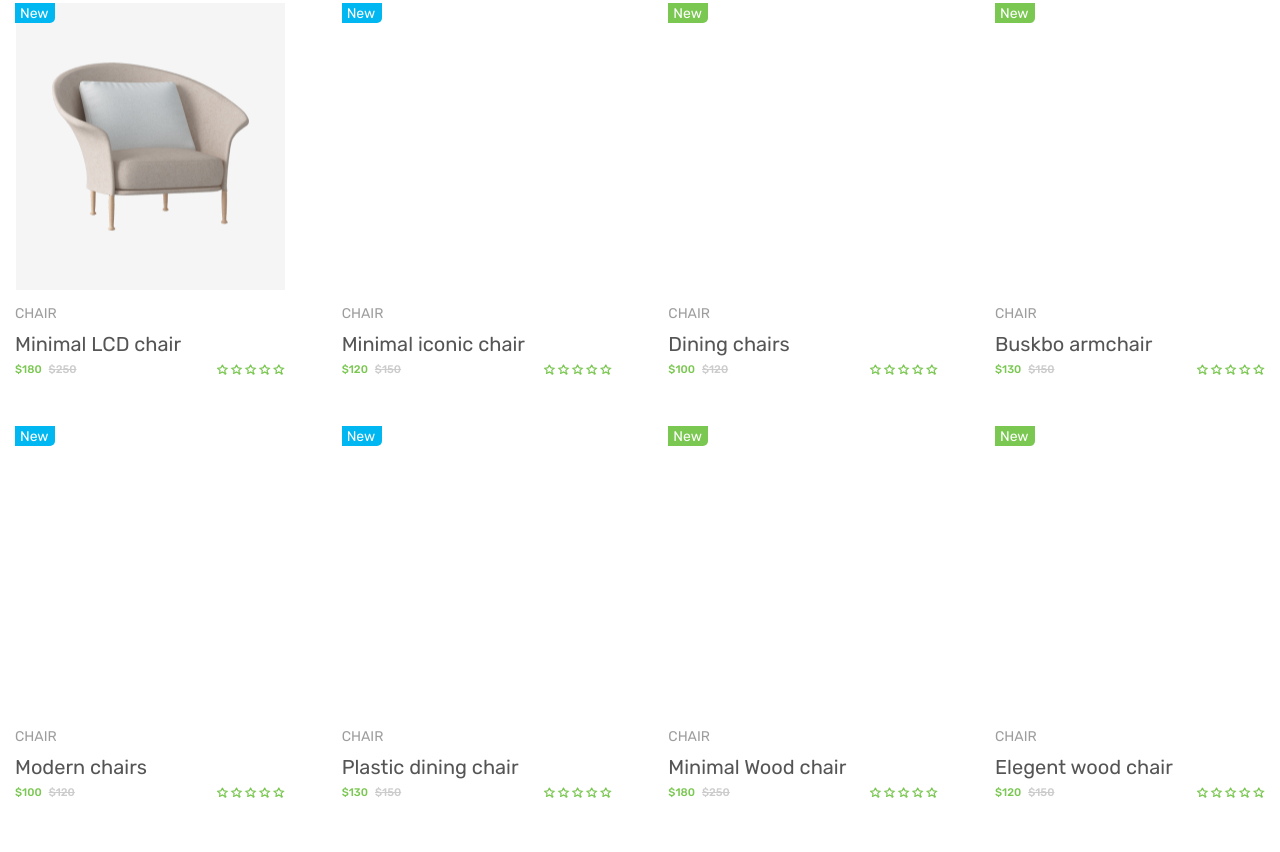
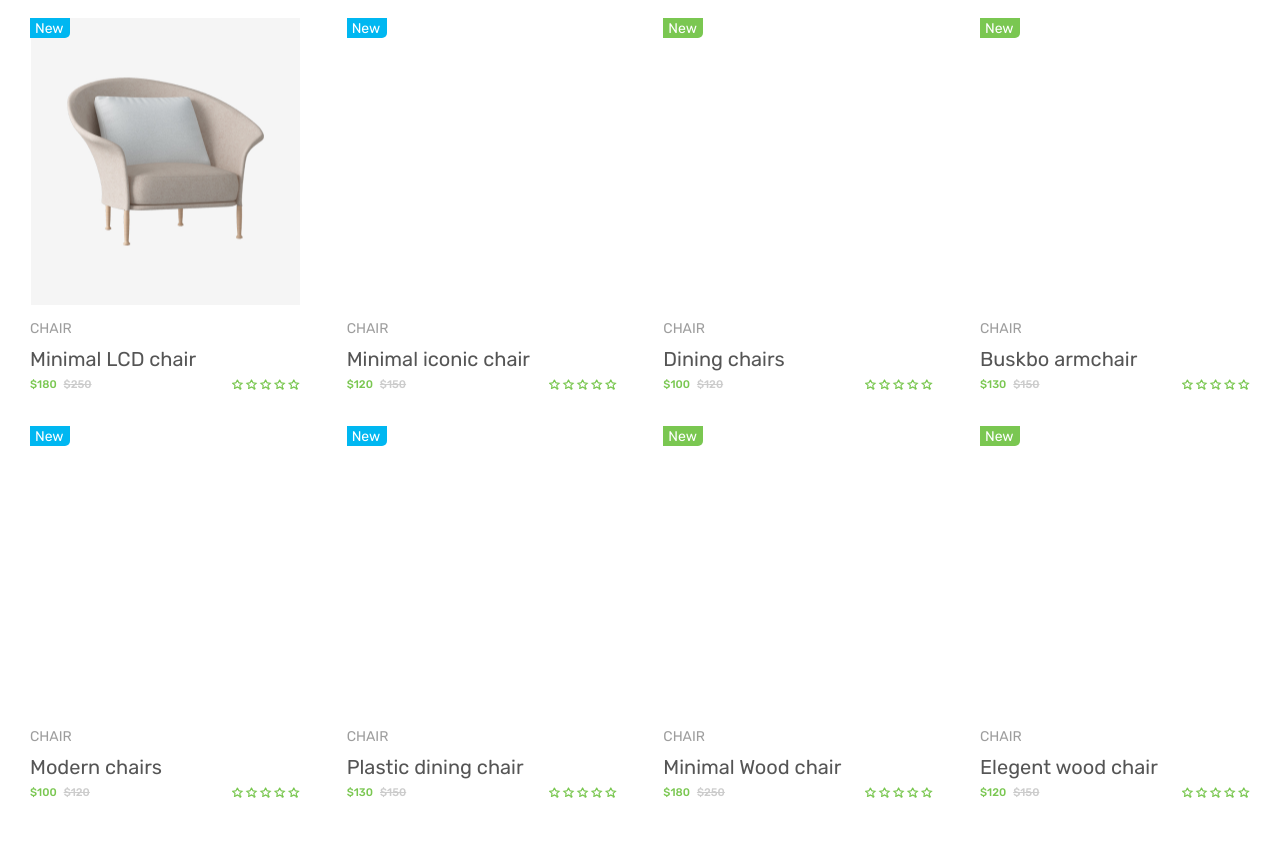
Before and after one commit to uzarixx/shop, a plain HTML site: page index.html in a window 1280 px wide. Shown: the part 1698-2550 px from the top of the page. Drawn offline with nearby package versions, Linux system fonts and the light colour scheme.

Commit message:
Add files via upload

```diff
--- a/css/style.css
+++ b/css/style.css
@@ -672,6 +672,7 @@ transition: .4s ease-out;
     display: flex;
     justify-content: space-between;
     padding-bottom: 45px;
+    flex-wrap: wrap;
 }
 
 .card-one {
@@ -773,12 +774,20 @@ transition: .4s ease-out;
     justify-content: space-between;
 }
 
+.card__body {
+    margin: 15px;
+}
+
+.card-body__mod {
+
+}
+
 
 @media (max-width: 1100px) {
     .trending__cards {
 flex-wrap: wrap;
      align-items: center;
-        justify-content: space-around;
+
     }
 
     .card__body {
--- a/index.html
+++ b/index.html
@@ -335,8 +335,6 @@
                                 </div>
                             </div>
                         </a>
-                    </div>
-                    <div class="trending__cards">
                         <a href="#">
                             <div class="card__body">
                                 <div class="trending__card card-five">
@@ -378,7 +376,7 @@
                             </div>
                         </a>
                         <a href="#">
-                            <div class="card__body">
+                            <div class="card__body ">
                                 <div class="trending__card card-seven">
                                     <div class="card__new green"><h3>New</h3></div>
                                 </div>
@@ -397,8 +395,9 @@
                                 </div>
                             </div>
                         </a>
+
                         <a href="#">
-                            <div class="card__body">
+                            <div class="card__body card-body__mod">
                                 <div class="trending__card card-ethe">
                                     <div class="card__new green"><h3>New</h3></div>
                                 </div>
@@ -417,6 +416,7 @@
                                 </div>
                             </div>
                         </a>
+
                     </div>
                 </div>
             </div>
```
